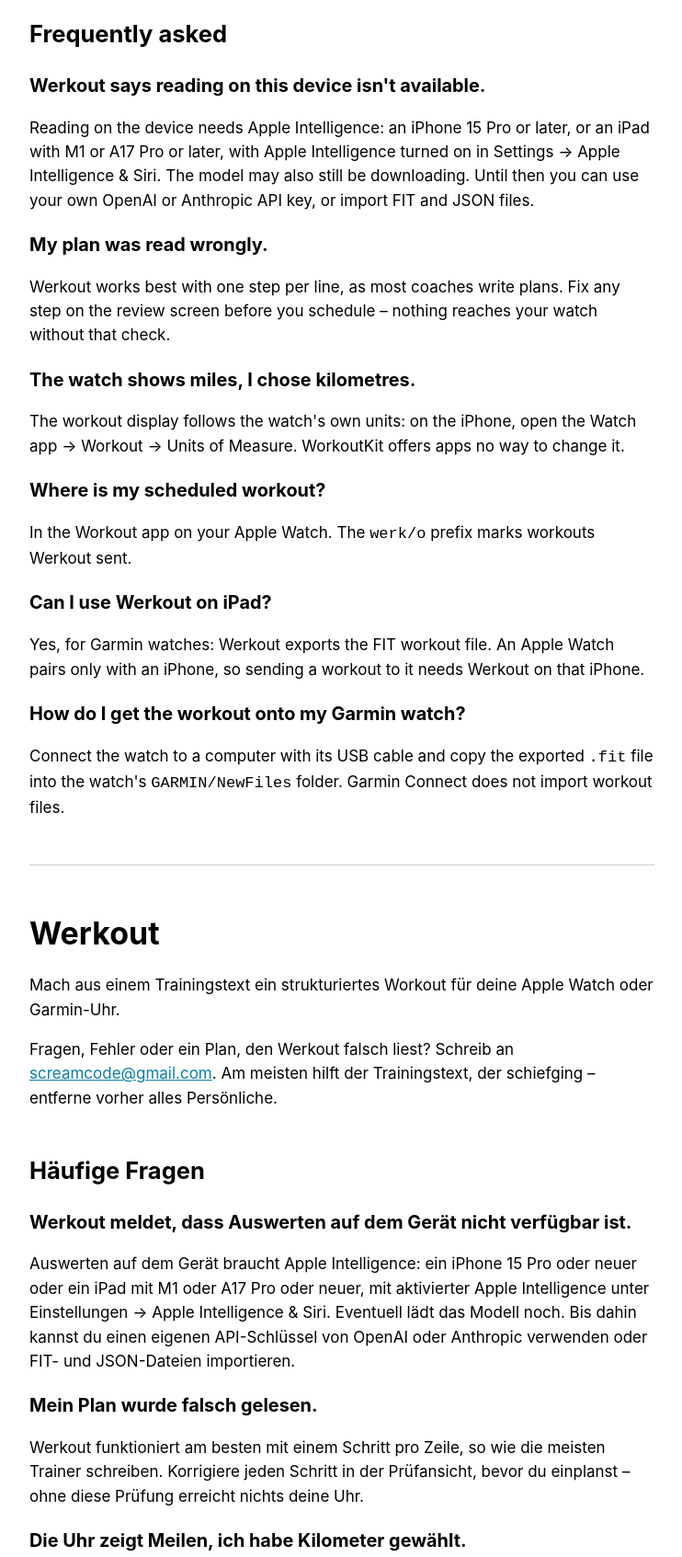
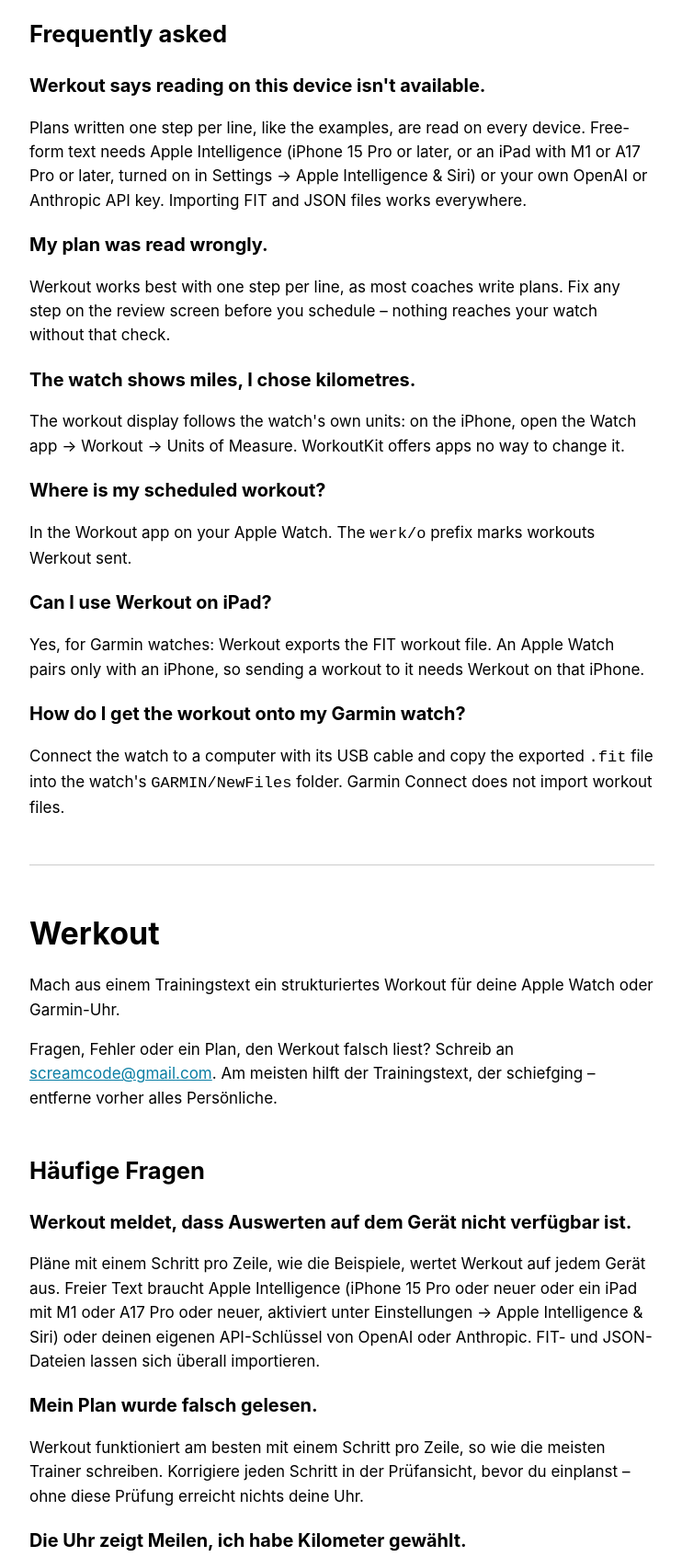
Before and after one commit to ScreamXY/screamxy.github.io, a plain HTML site: page apps/werkout/index.html in a window 1280 px wide. Shown: the part 320-2013 px from the top of the page at 92% size, without its empty margins (268-1010 px from the left). Drawn offline with Linux system fonts and the light colour scheme.

Commit message:
Werkout FAQ: one-step-per-line plans read on every device

```diff
--- a/apps/werkout/index.html
+++ b/apps/werkout/index.html
@@ -28,11 +28,11 @@
         <h2>Frequently asked</h2>
         <h3>Werkout says reading on this device isn't available.</h3>
         <p>
-          Reading on the device needs Apple Intelligence: an iPhone 15 Pro or
-          later, or an iPad with M1 or A17 Pro or later, with Apple Intelligence turned on in Settings → Apple
-          Intelligence &amp; Siri. The model may also still be downloading.
-          Until then you can use your own OpenAI or Anthropic API key, or import
-          FIT and JSON files.
+          Plans written one step per line, like the examples, are read on every
+          device. Free-form text needs Apple Intelligence (iPhone 15 Pro or
+          later, or an iPad with M1 or A17 Pro or later, turned on in Settings →
+          Apple Intelligence &amp; Siri) or your own OpenAI or Anthropic API
+          key. Importing FIT and JSON files works everywhere.
         </p>
 
         <h3>My plan was read wrongly.</h3>
@@ -90,11 +90,12 @@
           Werkout meldet, dass Auswerten auf dem Gerät nicht verfügbar ist.
         </h3>
         <p>
-          Auswerten auf dem Gerät braucht Apple Intelligence: ein iPhone 15 Pro
-          oder neuer oder ein iPad mit M1 oder A17 Pro oder neuer, mit aktivierter Apple Intelligence unter Einstellungen →
-          Apple Intelligence &amp; Siri. Eventuell lädt das Modell noch. Bis
-          dahin kannst du einen eigenen API-Schlüssel von OpenAI oder Anthropic
-          verwenden oder FIT- und JSON-Dateien importieren.
+          Pläne mit einem Schritt pro Zeile, wie die Beispiele, wertet Werkout
+          auf jedem Gerät aus. Freier Text braucht Apple Intelligence (iPhone 15
+          Pro oder neuer oder ein iPad mit M1 oder A17 Pro oder neuer,
+          aktiviert unter Einstellungen → Apple Intelligence &amp; Siri) oder
+          deinen eigenen API-Schlüssel von OpenAI oder Anthropic. FIT- und
+          JSON-Dateien lassen sich überall importieren.
         </p>
 
         <h3>Mein Plan wurde falsch gelesen.</h3>
```
